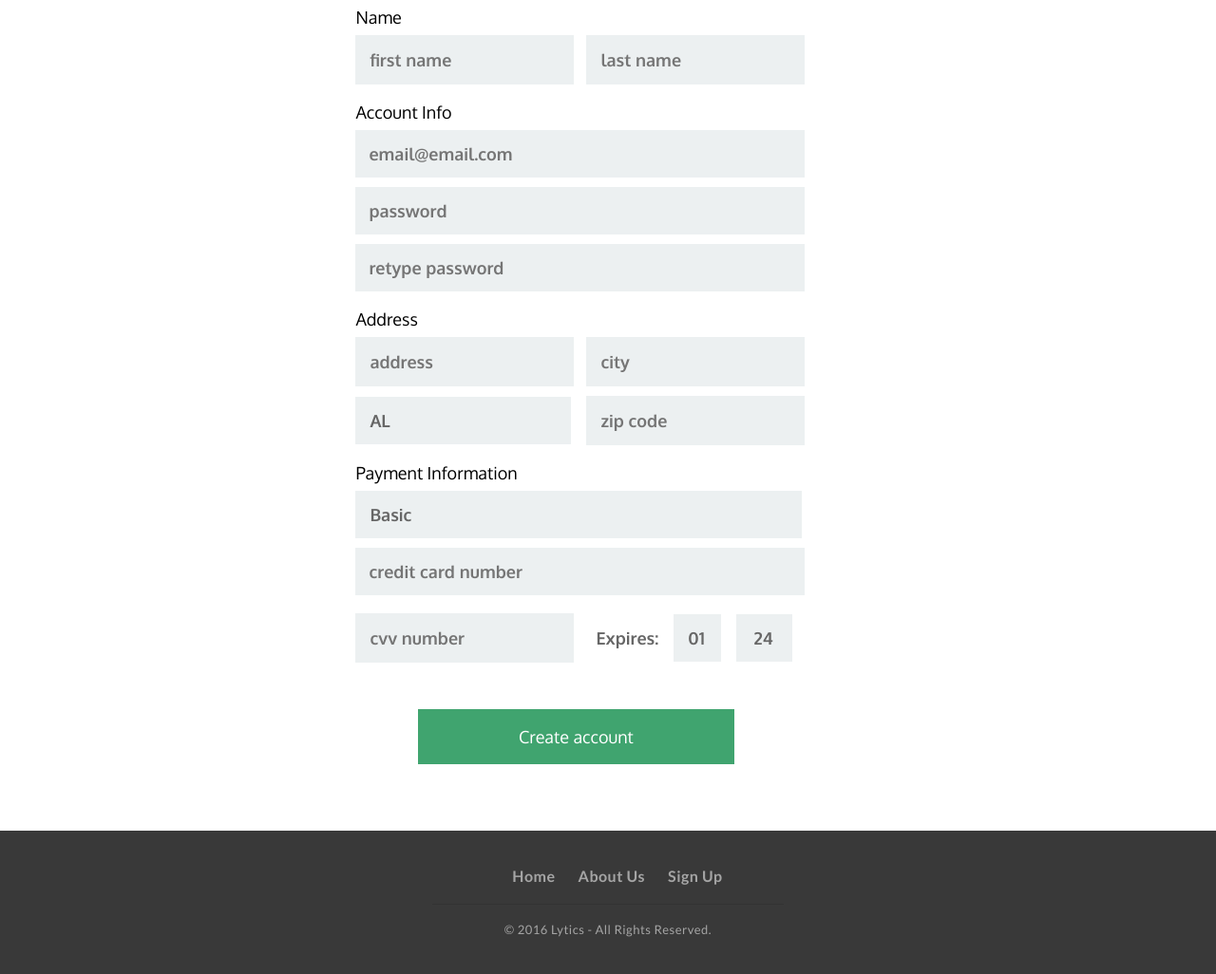
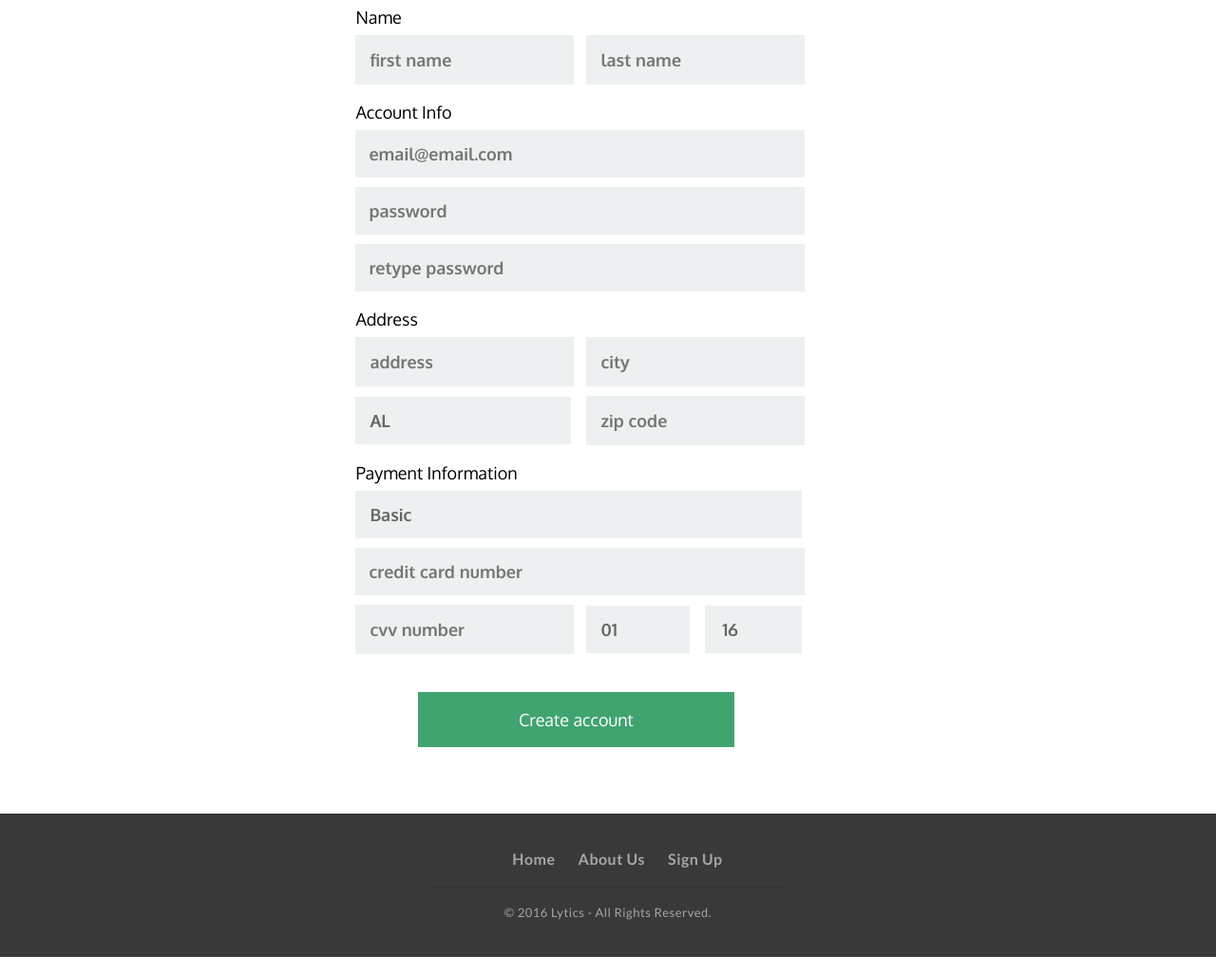
Before and after one commit to DerekMcMahon/E-Commerce, a PHP site: page /sign_up.php in a window 1280 px wide. Shown: the part 186-1212 px from the top of the page at 95% size. Run offline with PHP 8.4, Linux system fonts and the light colour scheme; some libraries are stand-ins or nearby versions.

Commit message:
Updated table to use 5 columns instead of 3

```diff
--- a/lytics/css/sign_up.css
+++ b/lytics/css/sign_up.css
@@ -112,6 +112,8 @@ span.term a:hover{
 	border-radius: 0px;
 	-webkit-appearance: none;
 	cursor: pointer;
+	width: 100%;
+	min-width: 100%;
 }
 
 .section-title {
--- a/lytics/js/sign_up.js
+++ b/lytics/js/sign_up.js
@@ -67,7 +67,7 @@ $(document).ready(function() {
     });
 
     //Set credit card expiration year dropdown
-    var years = ["24", "23", "22", "21", "20", "19", "18", "17", "16"];
+    var years = ["16", "17", "18", "19", "20", "21", "22", "23", "24"];
     var yearSelect = $("select[id=expiration_year]");
     $(years).each(function(index, val){
       yearSelect.append($("<option>", {value: val.toLowerCase(), html: val}));
--- a/lytics/sign_up.php
+++ b/lytics/sign_up.php
@@ -64,95 +64,120 @@
 			<!--<form method="POST" action="stripe_test.php" id="sign_up_form">-->
 				<table>
 					<tr>
-						<td class="section-title">Name</td>
+						<td colspan="4" class="section-title">Name</td>
 					</tr>
 
 					<tr>
-						<td><input type="text" class="label" name="first_name"  placeholder="first name"></td>
-						<td><input type="text" class="label" name="last_name" placeholder="last name"></td>
-						<td><div id="name_error" class="error"></div></td>
+						<td colspan="2">
+							<input type="text" class="label" name="first_name"  placeholder="first name">
+						</td>
+						<td colspan="2">
+							<input type="text" class="label" name="last_name" placeholder="last name">
+						</td>
+						<td>
+							<div id="name_error" class="error"></div>
+						</td>
 					</tr>
 
 					<tr></tr>
 
 					<tr>
-						<td class="section-title">Account Info</td>
+						<td colspan="4" class="section-title">Account Info</td>
 					</tr>
 
 					<tr>
-						<td colspan="2"><input type="text" class="label_2" name="email" placeholder="email@email.com"></td>
-						<td><div id="email_error" class="error"></div></td>
+						<td colspan="4">
+							<input type="text" class="label_2" name="email" placeholder="email@email.com">
+						</td>
+						<td>
+							<div id="email_error" class="error"></div>
+						</td>
 					</tr>
 
 					<tr>
-						<td colspan="2"><input type="password" class="label_2" name="password" placeholder="password" onblur="clear_pcheck()"></td>
+						<td colspan="4">
+							<input type="password" class="label_2" name="password" placeholder="password" onblur="clear_pcheck()">
+						</td>
 					</tr>
 					<tr>
-						<td colspan="2"><input type="password" class="label_2" name="password_check" placeholder="retype password"></td>
-						<td><div id="pwd_error" class="error"></div></td>
+						<td colspan="4">
+							<input type="password" class="label_2" name="password_check" placeholder="retype password">
+						</td>
+						<td>
+							<div id="pwd_error" class="error"></div>
+						</td>
 					</tr>
 
 					<tr></tr>
 
 					<tr>
-						<td class="section-title">Address</td>
+						<td colspan="4" class="section-title">Address</td>
 					</tr>
 
 					<tr>
-						<td><input type="text" class="label" name="address" placeholder="address"></td>
-						<td><input type="text" class="label" name="city" placeholder="city"></td>
-						<td><div id="adr_city_error" class="error"></div></td>
+						<td colspan="2">
+							<input type="text" class="label" name="address" placeholder="address">
+						</td>
+						<td colspan="2">
+							<input type="text" class="label" name="city" placeholder="city">
+						</td>
+						<td>
+							<div id="adr_city_error" class="error"></div>
+						</td>
 					</tr>
 					<tr>
-						<td>
+						<td colspan="2">
 							<select class="label select" name="state">
 								<option value="" disabled select>Select State</option>
 							</select>
 						</td>
-						<td><input type="text" class="label" name="zip_code" placeholder="zip code"></td>
-						<td><div id="state_zip_error" class="error"></div></td>
+						<td colspan="2">
+							<input type="text" class="label" name="zip_code" placeholder="zip code">
+						</td>
+						<td>
+							<div id="state_zip_error" class="error"></div>
+						</td>
 					</tr>
 
 					<tr></tr>
 
                     <tr>
-						<td class="section-title">Payment Information</td>
+						<td colspan="4" class="section-title">Payment Information</td>
+					</tr>
+
+                    <tr>
+						<td colspan="4">
+							<select class="label select" name="plan_type">
+								<option value="" disabled select>Select Plan Type</option>
+							</select>
+						</td>
+						<td>
+							<div id="plan_error" class="error"></div>
+						</td>
+					</tr>
+
+                    <tr>
+						<td colspan="4">
+							<input ="credit_card_number" type="text" class="label_2" placeholder="credit card number" data-stripe="number" maxlength="16">
+						</td>
+						<td>
+							<div id="credit_card_number_error" class="error"></div>
+						</td>
 					</tr>
 
                     <tr>
 						<td colspan="2">
-							<select class="label select" name="plan_type">
-								<option value="" disabled select>Select Plan Type</option>
-							</select>
+							<input id="cvv_number" type="text" class="label" placeholder="cvv number" data-stripe="cvc" maxlength="3">
 						</td>
-						<td><div id="plan_error" class="error"></div></td>
-					</tr>
-
-                    <tr>
-						<td colspan = "2"><input id = "credit_card_number" type="text" class="label_2" placeholder="credit card number" data-stripe = "number"></td>
-						<td><div id="credit_card_number_error" class="error"></div></td>
-					</tr>
-
-                    <tr>
-						<td colspan = "1"><input id="cvv_number" type="text" class="label" placeholder="cvv number" data-stripe = "cvc"></td>
-                        <td colspan = "1">
-                            <table>
-                                <tr>
-                                    <td>
-                                        <span class = "exp">Expires:</span>
-                                    </td>
-                                    <td>
-                                        <select id = "expiration_month" type="text" class="label select" data-stripe="exp-month" placeholder="MM">
-                                        	<option value="" disabled select>MM</option>
-                                        </select>
-                                    </td>
-                                    <td>
-                                        <select id = "expiration_year" type="text" class="label select" data-stripe="exp-year" placeholder="YYYY">
-                                        	<option value="" disabled select>YY</option>
-                                        </select>
-                                    </td>
-                                </tr>
-                            </table>
+                        <td colspan="1">
+                            <select id="expiration_month" class="label select" data-stripe="exp-month" placeholder="MM">
+                            	<option value="" disabled select>MM</option>
+                            </select>
+                        </td>
+                        <td colspan="1">
+                            <select id="expiration_year" class="label select" data-stripe="exp-year" placeholder="YY">
+                            	<option value="" disabled select>YY</option>
+                            </select>
                         </td>
 						<td colspan="1"><div id="exp_cvv_error" class="error"></div></td>
 					</tr>
@@ -160,7 +185,7 @@
 					<tr></tr>
 
 					<tr>
-						<td colspan="2"><button class="submit">Create account</button></td>
+						<td colspan="4"><button class="submit">Create account</button></td>
 					</tr>
 
 
```
